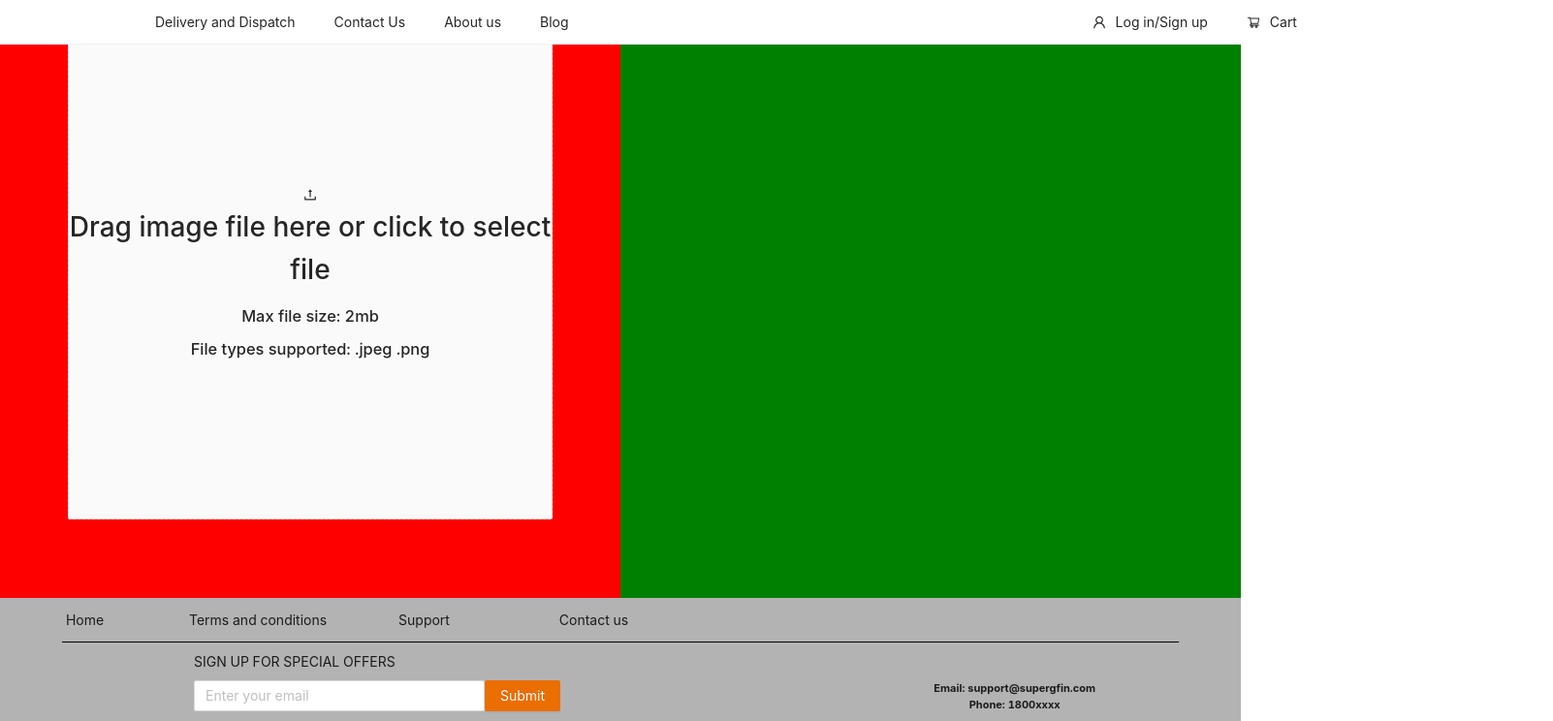
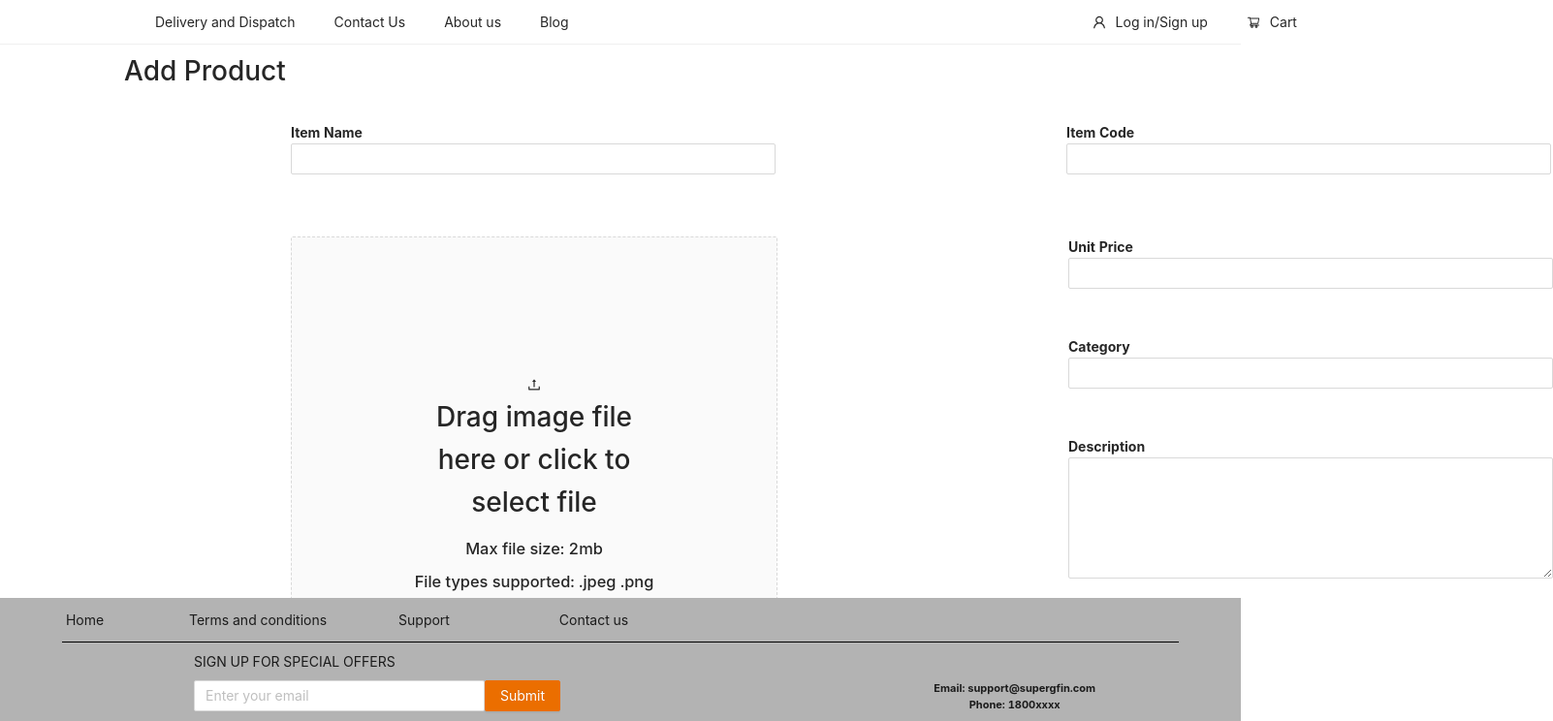
Before and after one commit to TrangNgyn/Superfin, a React (Create React App) app in the folder client/ReactProject/: page / in a window 1280 px wide. Shown: the top 744 px of the page at 97% size, 1602 px wide, since content can reach past the window. Built offline with nearby package versions, Linux system fonts and the light colour scheme.

Commit message:
Finished Add/Edit Product page. Image format in form is subject to change.

```diff
--- a/client/ReactProject/src/Pages/AddEditProduct/AddEditProduct.js
+++ b/client/ReactProject/src/Pages/AddEditProduct/AddEditProduct.js
@@ -1,25 +1,11 @@
 import '../../_assets/CSS/pages/AddEditProduct/AddEditProduct.css';
-import { Upload, message } from 'antd';
+import { Upload, message, Input, Button, Form} from 'antd';
 import { UploadOutlined } from '@ant-design/icons';
-import React, {useState} from 'react';
-
-
-
-
-
-
-
-
-const { Dragger } = Upload;
+import {useState} from 'react';
+import AltImage from '../../_assets/Images/No_Image.jpg';
 
 const AddEditProduct = () => {
     const [fileList, setFileList] = useState([]);             //holds the image file
-
-
-
-
-
-
 
     const onRemove = () => { setFileList([]) }
 
@@ -37,18 +23,25 @@ const AddEditProduct = () => {
         return false;
     }
 
+    const normFile = (e) => { return  e.fileList[e.fileList.length -1] };       //This is so the form submits a single image file rather than its default array
 
+    const onFinish = (values) => {
+        console.log('Success:', values);
+    };
 
+    const onFinishFailed = (errorInfo) => {
+        console.log('Failed:', errorInfo);
+    }
 
+    const draggerPlaceHolder = (
+        <div className="ae-product-dragger-inner">
+            <UploadOutlined />
+            <h1>Drag image file here or click to select file</h1>
+            <h3>Max file size: 2mb</h3>
+            <h3>File types supported: .jpeg .png</h3>
+        </div>
+    );
 
-
-
-  const draggerPlaceHolder = (<>
-    <UploadOutlined />
-    <h1>Drag image file here or click to select file</h1>
-    <h3>Max file size: 2mb</h3>
-    <h3>File types supported: .jpeg .png</h3>
-  </>);
 
 
 
@@ -59,36 +52,136 @@ const AddEditProduct = () => {
 
   return(
     <div>
+        <div style = {{height: "5px"}}/>
+        <div id="ae-product-title-wrapper">
+            <h1 id="ae-product-header-title">Add Product</h1>
+        </div>
+        <div style = {{height: "75px"}}></div>
+
+
+
+
+        <Form
+            onFinish={onFinish}
+            onFinishFailed={onFinishFailed}
+            initialValues={{
+                remember: true,
+            }}
+        >
+
+
+
+
+            <div style={{display: "flex", paddingBottom: "40px"}}>                          {/*Item name input */}
+                <div className="ae-product-input-container">
+                    <div className="ae-product-input-title">Item Name</div>
+                    <Form.Item
+                        name="p_item_name"
+                        rules={[
+                            {
+                                required: true,
+                                message: 'Please input the name of the item',
+                            },
+                    ]}>
+                        <Input style ={{width:"500px"}}/>
+                    </Form.Item>
+                </div>
+
+                <div className="ae-product-input-container">                                {/*Item code input */}
+                    <div className="ae-product-input-title">Item Code</div>
+                    <Form.Item
+                        name="_id"
+                        rules={[
+                            {
+                                required: true,
+                                message: 'Please input the item code',
+                            }
+                    ]}>
+                        <Input type = "text" style ={{width:"500px"}}/>
+                    </Form.Item>
+                </div>
+            </div>
 
 
 
 
 
+            <div style = {{display:"flex"}}>                                                {/*Image input */}
+                <div className="ae-product-input-container">
+                    <Form.Item
+                        name="p_image_uri"                                      //this name is subject to change
+                        getValueFromEvent={normFile}
+                        rules={[
+                            {
+                                required: true,
+                                message: 'Please input your image',
+                            },
+                    ]}>
+                        <Upload.Dragger onRemove = {onRemove} beforeUpload = {beforeUpload} fileList={fileList} >
+                            { fileList[0] ? <div className="ae-product-dragger-inner">
+                                                <img src={URL.createObjectURL(fileList[0])} style={{height: "250px", width: "250px"}} alt={AltImage}/>
+                                                <div>To remove, hover over file name below and click the trash icon</div>
+                                            </div> : draggerPlaceHolder }
+                        </Upload.Dragger>
+                    </Form.Item>
+                    <div style ={{height: "40px"}} ></div>
+                </div>
 
 
 
 
 
-        <div className="ae-product-devider" style={{backgroundColor:"red", left:0}}>
-            <div className="ae-product-content-wrapper">
-                <div style={{height: "500px", width: "500px"}}>
-                    <Dragger onRemove = {onRemove} beforeUpload = {beforeUpload} fileList = {fileList} >
-                    {fileList[0] ? <><img src={URL.createObjectURL(fileList[0])} style={{height: "400px", width: "400px"}}></img>
-                                        <div>To remove, hover over file name below and click the trash icon</div>
-                                    </>
-                    : draggerPlaceHolder}
-                    </Dragger>
+                <div className="ae-product-input-container">                                    {/*All other input fields*/}
+                    <div className="ae-product-input-container-2">
+                        <div className="ae-product-input-title">Unit Price</div>
+                        <Form.Item
+                            name="p_price"
+                            rules={[
+                                {
+                                    required: true,
+                                    message: 'Please input the item price',
+                                }
+                        ]}>
+                            <Input type = "text" style ={{width:"500px"}}/>
+                        </Form.Item>
+                    </div>
+
+                    <div className="ae-product-input-container-2">
+                        <div className="ae-product-input-title">Category</div>
+                        <Form.Item
+                            name="p_categories"                                            //check with Oli for correct name
+                            rules={[
+                                {
+                                    required: true,
+                                    message: 'Please input the item category',
+                                }
+                        ]}>
+                            <Input type = "text" style ={{width:"500px"}}/>
+                        </Form.Item>
+                    </div>
+
+                    <div className="ae-product-input-container-2">
+                        <div className="ae-product-input-title">Description</div>
+                        <Form.Item
+                            name="p_description"                                            //check with Oli for correct name
+                            rules={[
+                                {
+                                    required: true,
+                                    message: 'Please input the item description',
+                                }
+                        ]}>
+                            <Input.TextArea type = "text" style ={{width:"500px", height: "125px"}}/>
+                        </Form.Item>
+                    </div>
+
+                    <div className="ae-product-input-container-2">
+                        <Form.Item>
+                            <Button type="primary" htmlType="submit"><b>Add Product</b></Button>
+                        </Form.Item>
+                    </div>
                 </div>
             </div>
-        </div>
-
-        <div className="ae-product-devider" style={{backgroundColor:"green", right:0}}>
-            <div className="ae-product-content-wrapper">
-
-            </div>
-        </div>
-
-
+        </Form>
     </div>
   );
 }
--- a/client/ReactProject/src/_assets/CSS/pages/AddEditProduct/AddEditProduct.css
+++ b/client/ReactProject/src/_assets/CSS/pages/AddEditProduct/AddEditProduct.css
@@ -1,15 +1,23 @@
-.ae-product-devider {
-    height: 100%;
-    width: 50%;
-    position: fixed;
-    overflow-x: hidden;
-    padding-top: 20px;
+
+#ae-product-header-title {
+    position: absolute;
+    left: 10%;
 }
 
-.ae-product-content-wrapper {
-    position: absolute;
-    top: 30%;
-    left: 50%;
-    transform: translate(-50%, -50%);
-    text-align: center;
+.ae-product-input-container {
+    padding-left:300px;
 }
+
+.ae-product-input-container-2 {
+    padding-bottom: 25px;
+}
+
+.ae-product-input-title {
+    font-weight: bold;
+}
+
+.ae-product-dragger-inner {
+    height: 500px;
+    width: 500px;
+    padding:25%;
+}
```
